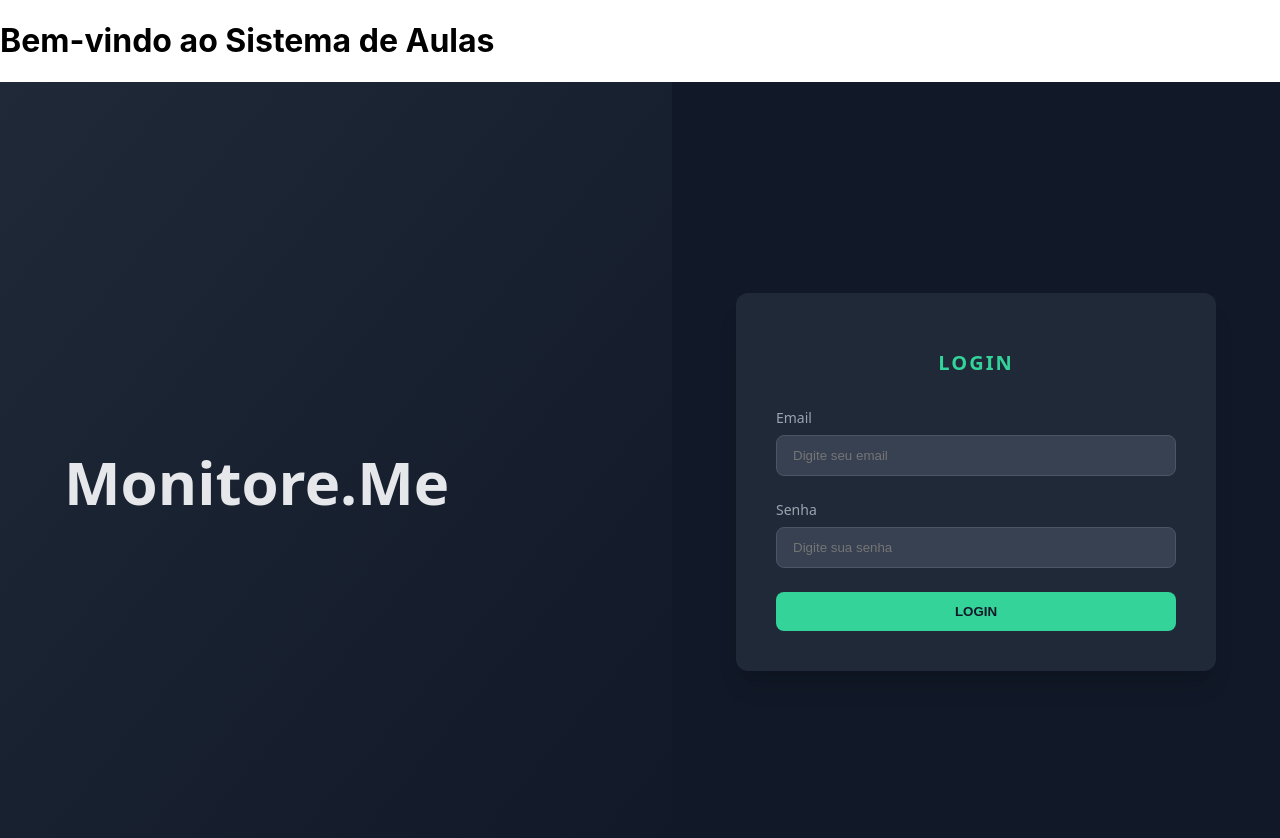
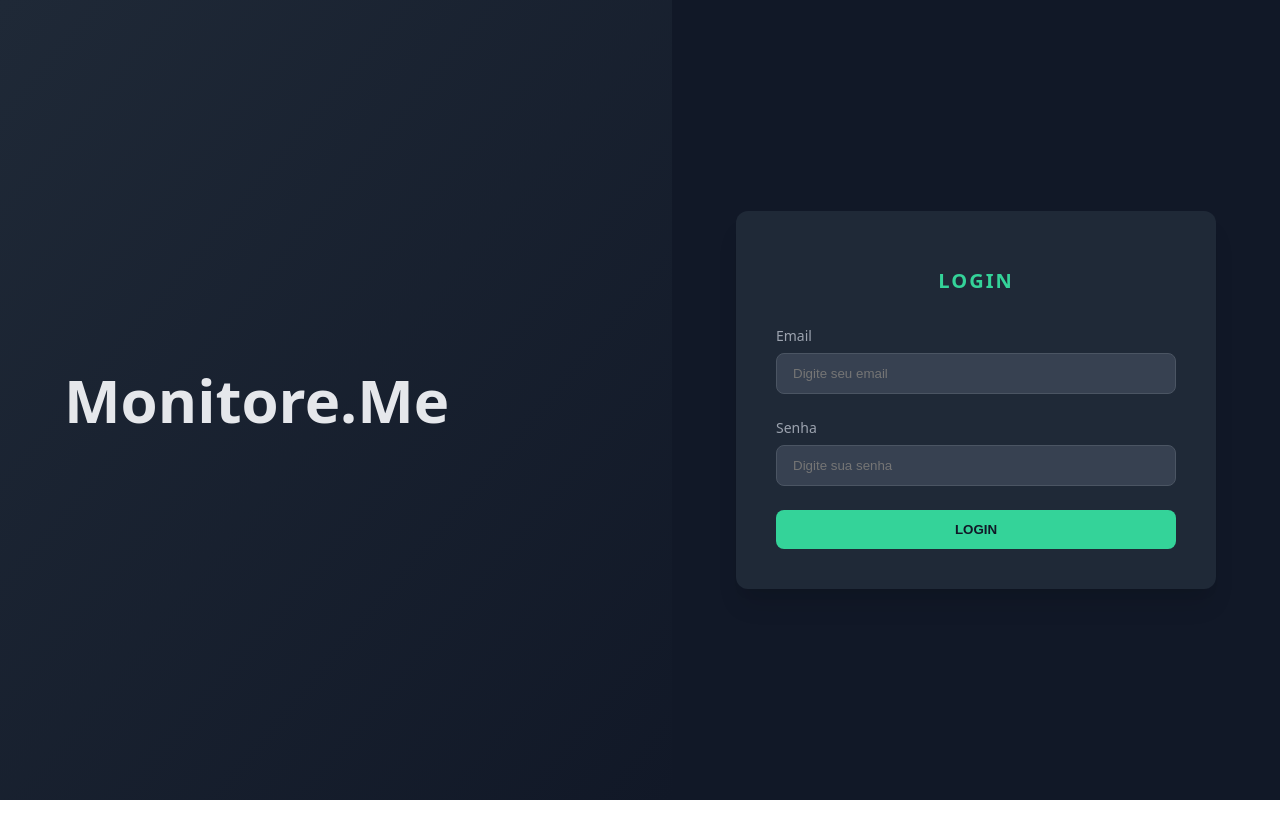
Before and after one commit to J0SE12/frontMonitore, a React (Create React App) app: page /login in a window 1280 px wide. Shown: the top 838 px of the page. After the commit the page ends 800 px from the top, so only its background shows below. Built offline with nearby package versions, Linux system fonts and the light colour scheme; no server answers.

Commit message:
texto login

```diff
--- a/src/App.js
+++ b/src/App.js
@@ -14,11 +14,7 @@ class App extends Component {
       <Router>
         <AuthProvider>
           <div className="App">
-            <header className="App-header">
-              <h1>Bem-vindo ao Sistema de Aulas</h1>
-              {/* A lógica de navegação no header pode ser removida ou ajustada,
-                  pois o ProtectedRoute cuidará dos redirecionamentos de forma mais eficaz. */}
-            </header>
+
 
             <Routes>
               {/* Rota Pública */}
```
